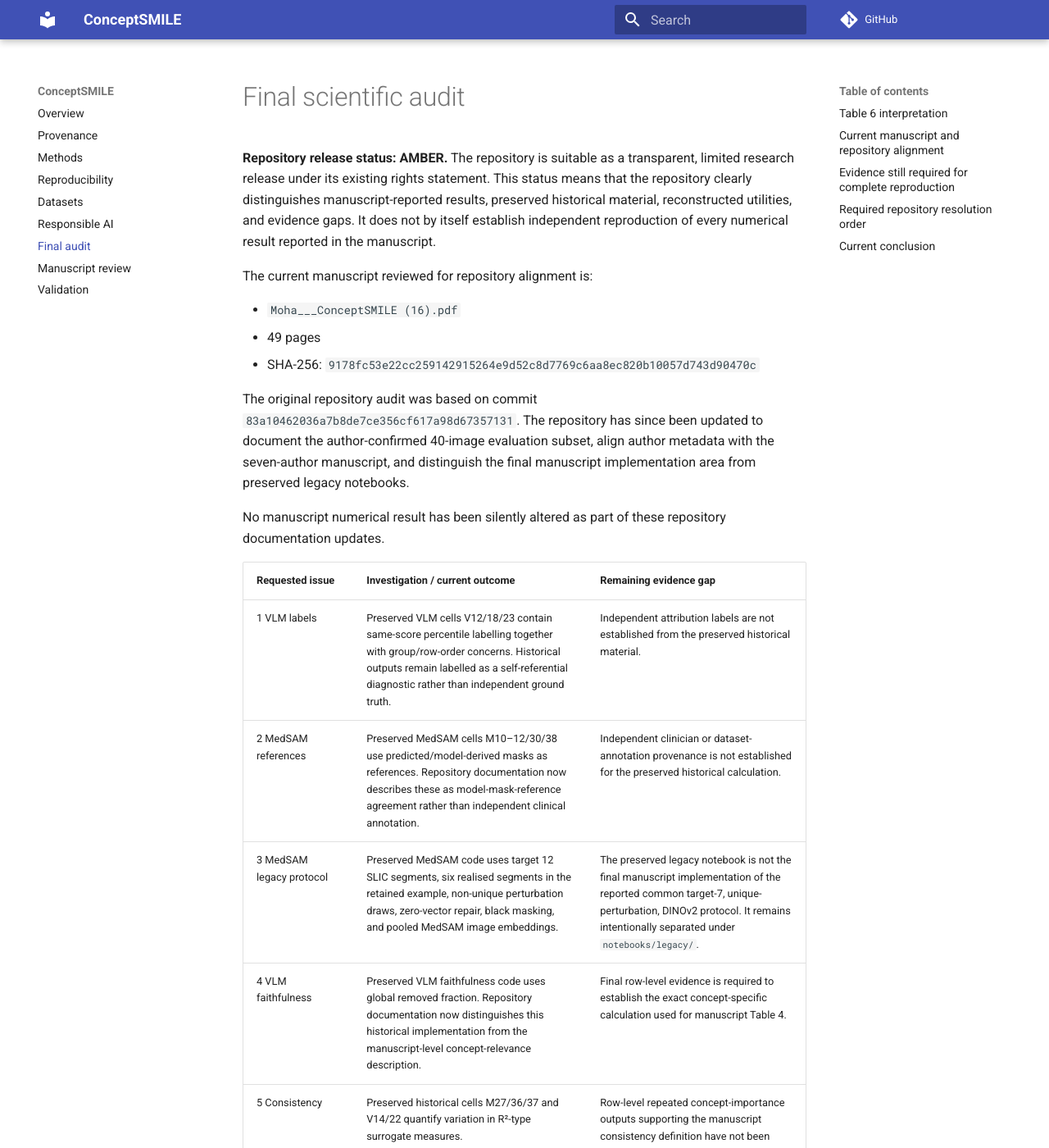
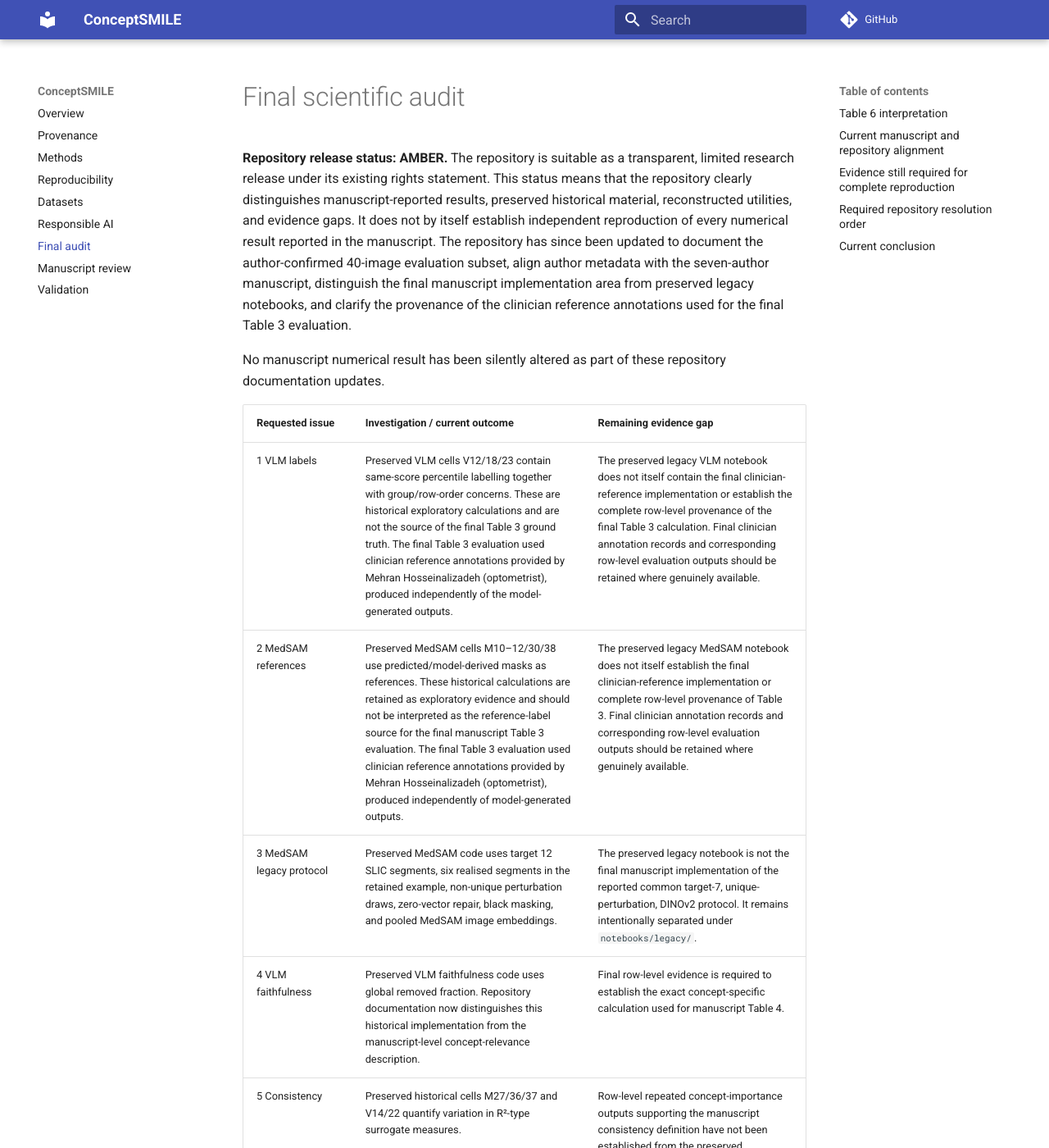
Before and after one commit to MohadesehMollpour/ConceptSMILE, an MkDocs documentation site: the page built from docs/audits/final-scientific-audit.md, in a window 1280 px wide and 1400 px high. Shown: the whole window at 82% size. Built offline with MkDocs 1.6.1 and Material for MkDocs 9.7.7, drawn with Linux system fonts in a browser that asks for light colours; comment, search, counter and statistics services are not loaded; some of the changed text lies outside the part shown.

Commit message:
Update final scientific audit with provenance details
Clarified clinician reference provenance for final Table 3 evaluation and updated documentation on exploratory calculations in legacy notebooks.

```diff
--- a/docs/audits/final-scientific-audit.md
+++ b/docs/audits/final-scientific-audit.md
@@ -5,26 +5,19 @@ limited research release under its existing rights statement. This status means
 the repository clearly distinguishes manuscript-reported results, preserved historical
 material, reconstructed utilities, and evidence gaps. It does not by itself establish
 independent reproduction of every numerical result reported in the manuscript.
-
-The current manuscript reviewed for repository alignment is:
-
-- `Moha___ConceptSMILE (16).pdf`
-- 49 pages
-- SHA-256: `9178fc53e22cc259142915264e9d52c8d7769c6aa8ec820b10057d743d90470c`
-
-The original repository audit was based on commit
-`83a10462036a7b8de7ce356cf617a98d67357131`. The repository has since been
+The repository has since been
 updated to document the author-confirmed 40-image evaluation subset, align author
-metadata with the seven-author manuscript, and distinguish the final manuscript
-implementation area from preserved legacy notebooks.
+metadata with the seven-author manuscript, distinguish the final manuscript
+implementation area from preserved legacy notebooks, and clarify the provenance
+of the clinician reference annotations used for the final Table 3 evaluation.
 
 No manuscript numerical result has been silently altered as part of these repository
 documentation updates.
 
 | Requested issue | Investigation / current outcome | Remaining evidence gap |
 | --- | --- | --- |
-| 1 VLM labels | Preserved VLM cells V12/18/23 contain same-score percentile labelling together with group/row-order concerns. Historical outputs remain labelled as a self-referential diagnostic rather than independent ground truth. | Independent attribution labels are not established from the preserved historical material. |
-| 2 MedSAM references | Preserved MedSAM cells M10–12/30/38 use predicted/model-derived masks as references. Repository documentation now describes these as model-mask-reference agreement rather than independent clinical annotation. | Independent clinician or dataset-annotation provenance is not established for the preserved historical calculation. |
+| 1 VLM labels | Preserved VLM cells V12/18/23 contain same-score percentile labelling together with group/row-order concerns. These are historical exploratory calculations and are not the source of the final Table 3 ground truth. The final Table 3 evaluation used clinician reference annotations provided by Mehran Hosseinalizadeh (optometrist), produced independently of the model-generated outputs. | The preserved legacy VLM notebook does not itself contain the final clinician-reference implementation or establish the complete row-level provenance of the final Table 3 calculation. Final clinician annotation records and corresponding row-level evaluation outputs should be retained where genuinely available. |
+| 2 MedSAM references | Preserved MedSAM cells M10–12/30/38 use predicted/model-derived masks as references. These historical calculations are retained as exploratory evidence and should not be interpreted as the reference-label source for the final manuscript Table 3 evaluation. The final Table 3 evaluation used clinician reference annotations provided by Mehran Hosseinalizadeh (optometrist), produced independently of model-generated outputs. | The preserved legacy MedSAM notebook does not itself establish the final clinician-reference implementation or complete row-level provenance of Table 3. Final clinician annotation records and corresponding row-level evaluation outputs should be retained where genuinely available. |
 | 3 MedSAM legacy protocol | Preserved MedSAM code uses target 12 SLIC segments, six realised segments in the retained example, non-unique perturbation draws, zero-vector repair, black masking, and pooled MedSAM image embeddings. | The preserved legacy notebook is not the final manuscript implementation of the reported common target-7, unique-perturbation, DINOv2 protocol. It remains intentionally separated under `notebooks/legacy/`. |
 | 4 VLM faithfulness | Preserved VLM faithfulness code uses global removed fraction. Repository documentation now distinguishes this historical implementation from the manuscript-level concept-relevance description. | Final row-level evidence is required to establish the exact concept-specific calculation used for manuscript Table 4. |
 | 5 Consistency | Preserved historical cells M27/36/37 and V14/22 quantify variation in R²-type surrogate measures. | Row-level repeated concept-importance outputs supporting the manuscript consistency definition have not been established from the preserved notebooks. |
@@ -44,7 +37,7 @@ documentation updates.
 | 19 Code | Reusable reconstructed utilities include perturbation, locality, surrogate, and metric functionality with defensive validation for invalid/degenerate inputs. | Model-heavy four-dataset execution has not been independently rerun as part of this audit. |
 | 20 Structure | Repository structure separates reconstructed source utilities, preserved legacy notebooks, manuscript-transcribed results, audit records, and a dedicated `notebooks/final/` area for the final manuscript implementation. | Final implementation notebooks and final experimental outputs should be added only when genuinely verified against the manuscript experiments. |
 | 21 README | The root README now documents the 40-image manifest, legacy/final notebook distinction, repository scope, evidence meaning, and scientific limitations. | README claims should continue to be updated only when supporting evidence is added. |
-| 22 Reproducibility | The repository does not claim that legacy notebooks reproduce the complete paper end-to-end. Manuscript-reported values remain clearly labelled where independent reproduction has not been established. | A complete final implementation plus row-level outputs, model/configuration records, and figure/table generation inputs are still needed for full end-to-end reproduction. |
+| 22 Reproducibility | The repository does not claim that legacy notebooks reproduce the complete paper end-to-end. Manuscript-reported values remain clearly labelled where independent reproduction has not been established. The final Table 3 clinician-reference provenance is explicitly distinguished from the exploratory attribution calculations retained in the legacy notebooks. | A complete final implementation plus row-level outputs, model/configuration records, clinician-reference mappings where available, and figure/table generation inputs are still needed for full end-to-end reproduction. |
 
 ## Table 6 interpretation
 
@@ -74,6 +67,12 @@ The following earlier completion issues have now been resolved:
 - the author-confirmed 40-image evaluation subset is documented in
   `data/manifests/paper_40_images.csv`;
 - `configs/paper.yaml` links to the evaluation manifest;
+- the final Table 3 evaluation is documented as using clinician reference annotations
+  provided by Mehran Hosseinalizadeh (optometrist), produced independently of the
+  model-generated outputs;
+- the repository distinguishes those final clinician reference annotations from the
+  exploratory model-derived/self-derived attribution calculations preserved in the
+  legacy notebooks;
 - `CITATION.cff` lists all seven manuscript authors;
 - `pyproject.toml` lists all seven manuscript authors; and
 - the root README documents the current manifest and separates historical notebooks
@@ -107,8 +106,10 @@ the reported numerical results.
 ## Evidence still required for complete reproduction
 
 The author-confirmed image manifest resolves the earlier uncertainty about which
-40 image identifiers belong to the manuscript evaluation. It does **not**, by itself,
-resolve the remaining result-provenance questions.
+40 image identifiers belong to the manuscript evaluation. The confirmed clinician
+reference provenance also clarifies how the final Table 3 ground truth should be
+interpreted. Neither point, by itself, resolves the remaining result-provenance
+questions for the complete experimental pipeline.
 
 For complete end-to-end reproducibility, the repository should eventually contain or
 document, where genuinely available:
@@ -121,6 +122,7 @@ document, where genuinely available:
 - train/test or validation split procedure;
 - repeat counts and aggregation rules;
 - final row-level outputs for the four datasets;
+- final clinician-reference annotation mappings supporting Table 3, where available;
 - final source records supporting Tables 2–7;
 - Figure 9 plotting inputs and target definition;
 - Table 5 stability explanation sets/results;
@@ -138,35 +140,44 @@ legacy notebooks.
 
 2. Preserve `notebooks/legacy/` unchanged as historical evidence.
 
-3. Keep the final manuscript implementation separate under `notebooks/final/`.
+3. Preserve the distinction between the final Table 3 clinician-reference evaluation
+   and the exploratory model-derived/self-derived attribution calculations retained
+   in the legacy notebooks.
 
-4. Add final implementation code only when it genuinely corresponds to the protocol
+4. Keep the final manuscript implementation separate under `notebooks/final/`.
+
+5. Add final implementation code only when it genuinely corresponds to the protocol
    reported in the manuscript.
 
-5. Add final row-level outputs and table/figure source data only when they are genuine
-   experimental records.
+6. Add final row-level outputs, clinician-reference mappings, and table/figure source
+   data only when they are genuine experimental records.
 
-6. Record final checkpoint revisions, preprocessing settings, locality parameters,
+7. Record final checkpoint revisions, preprocessing settings, locality parameters,
    surrogate settings, split procedures, repeat counts, and aggregation procedures
    where those values can be verified.
 
-7. Update traceability and audit documents when supporting evidence is added.
+8. Update traceability and audit documents when supporting evidence is added.
 
-8. Do not relabel legacy exploratory outputs as final manuscript evidence merely because
+9. Do not relabel legacy exploratory outputs as final manuscript evidence merely because
    they resemble manuscript results.
 
-9. Keep manuscript-transcribed tables labelled `MANUSCRIPT-TRANSCRIBED` unless they
-   are independently regenerated from the verified final implementation and corresponding
-   experiment records.
+10. Keep manuscript-transcribed tables labelled `MANUSCRIPT-TRANSCRIBED` unless they
+    are independently regenerated from the verified final implementation and corresponding
+    experiment records.
 
 ## Current conclusion
 
 The repository is **AMBER** because it now provides substantially clearer documentation,
-an author-confirmed 40-image evaluation manifest, aligned seven-author metadata,
-separation of legacy and final implementation areas, manuscript-transcribed result
-records, and explicit provenance categories.
+an author-confirmed 40-image evaluation manifest, clarified clinician-reference provenance
+for the final Table 3 evaluation, aligned seven-author metadata, separation of legacy
+and final implementation areas, manuscript-transcribed result records, and explicit
+provenance categories.
 
-The earlier 40-image subset-identifier gap is resolved.
+The earlier 40-image subset-identifier gap is resolved. The interpretation of the final
+Table 3 reference labels is also clarified: clinician reference annotations were
+provided by Mehran Hosseinalizadeh (optometrist) independently of the model-generated
+outputs, while the different attribution calculations retained in the legacy notebooks
+remain historical exploratory evidence.
 
 The remaining AMBER status concerns reproducibility and provenance of the complete
 final experimental pipeline and numerical/figure source records. These gaps should be
```
